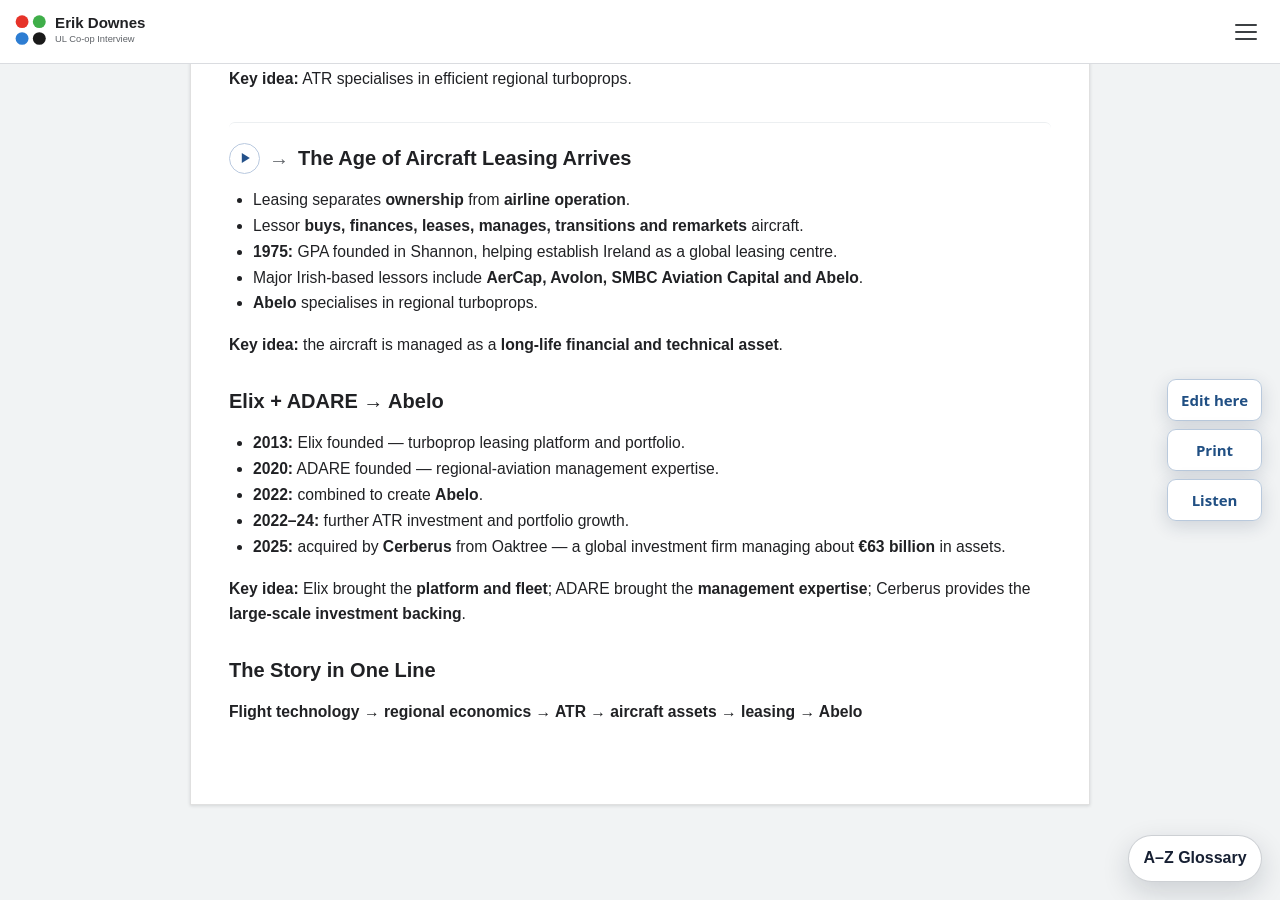
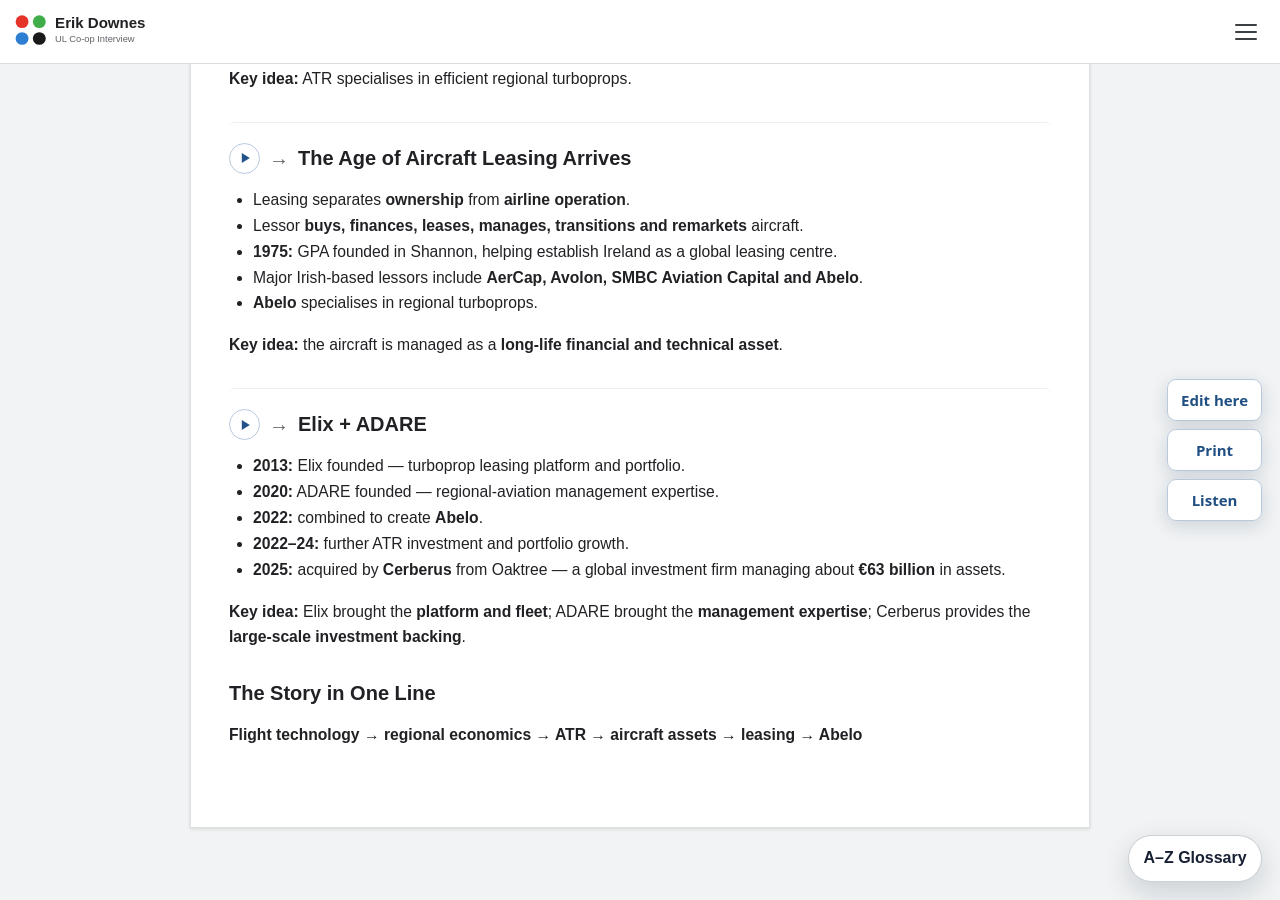
Before and after one commit to ronandownes/coop, a Jekyll site: the page built from history-of-flight.md, in a window 1280 px wide and 900 px high, scrolled down 944 px. Built offline with Jekyll 4.4.1, drawn with Linux system fonts in a browser that asks for light colours; some of the changed lines change nothing that is shown.

Commit message:
Update history-of-flight.md (via Pages CMS)

```diff
--- a/history-of-flight.md
+++ b/history-of-flight.md
@@ -47,7 +47,7 @@
 
 **Key idea:** the aircraft is managed as a **long-life financial and technical asset**.
 
-## Elix + ADARE → Abelo
+## Building Abelo | Elix + ADARE
 
 - **2013:** Elix founded — turboprop leasing platform and portfolio.
 - **2020:** ADARE founded — regional-aviation management expertise.
```
